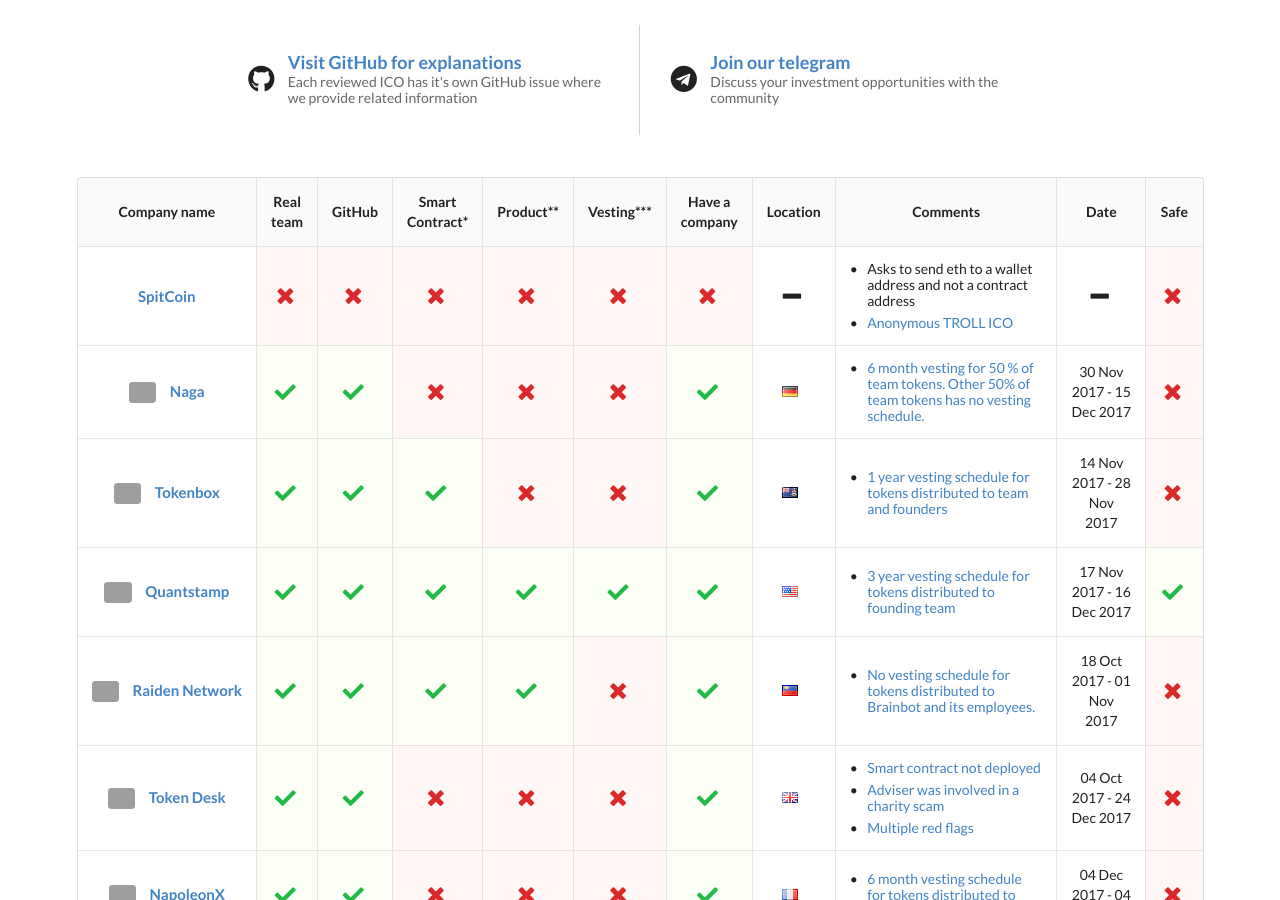
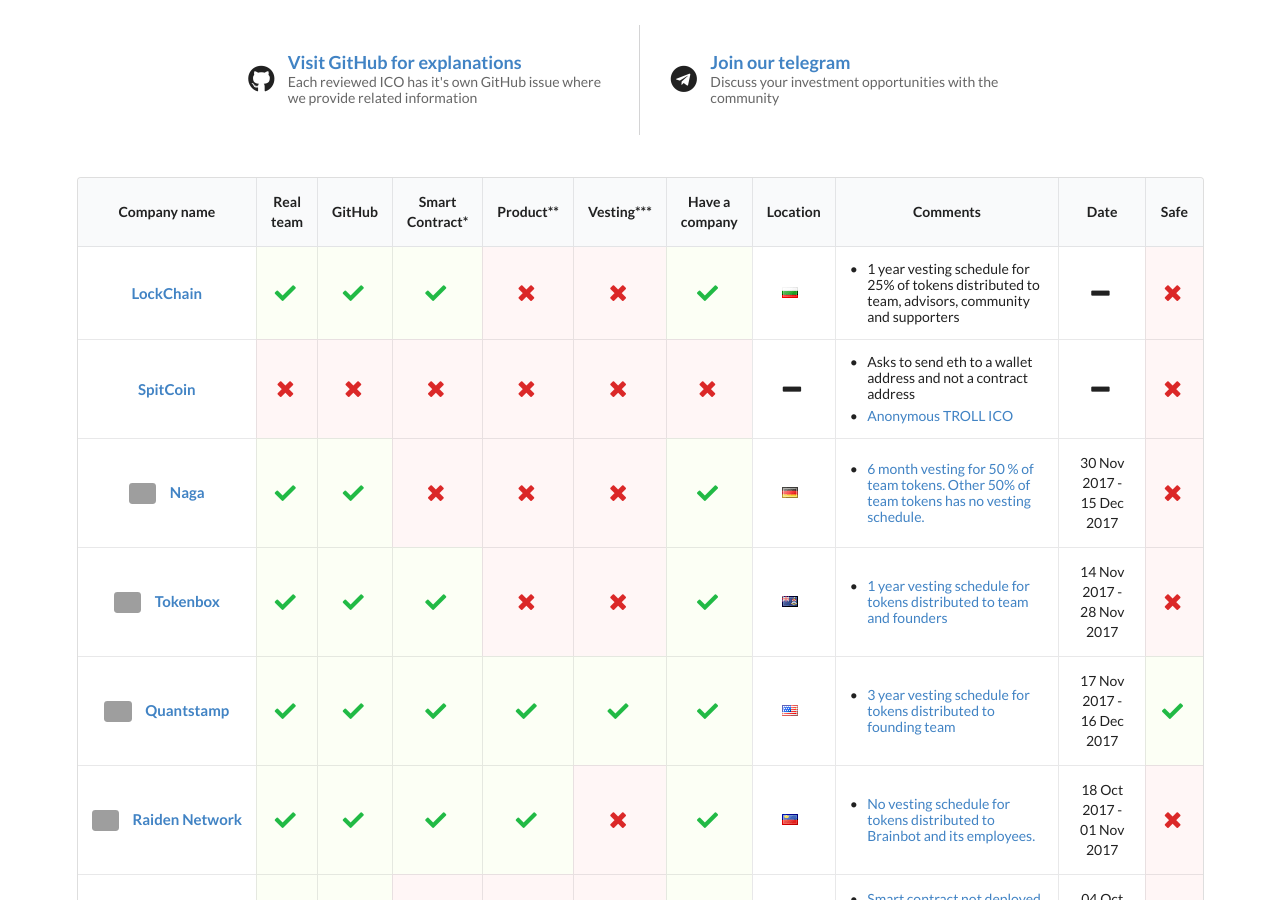
Before and after one commit to ico-check/ico-check, a Jekyll site: the page built from index.md, in a window 1280 px wide and 900 px high, scrolled down 312 px. Built offline with Jekyll 4.4.1, drawn with Linux system fonts in a browser that asks for light colours; nearby versions of some CDN libraries; grey boxes are pictures that could not be loaded.

Commit message:
9-lockchain-ico-check
Added lockchain

```diff
--- a/_data/icos.yml
+++ b/_data/icos.yml
@@ -1,4 +1,21 @@
 # For country names specify full name. All values available here: https://semantic-ui.com/elements/flag.html
+
+- name: LockChain
+  image:
+  url: https://lockchain.co/
+  real-team: true
+  github: true
+  smart-contract: true
+  product: false
+  min-vesting: false
+  have-company: true
+  location: Bulgaria
+  comments:
+    - content: 1 year vesting schedule for 25% of tokens distributed to team, advisors, community and supporters
+  ico-start-date:
+  ico-end-date:
+  safe: false
+  issue-url:
 
 - name: SpitCoin
   image:
```
